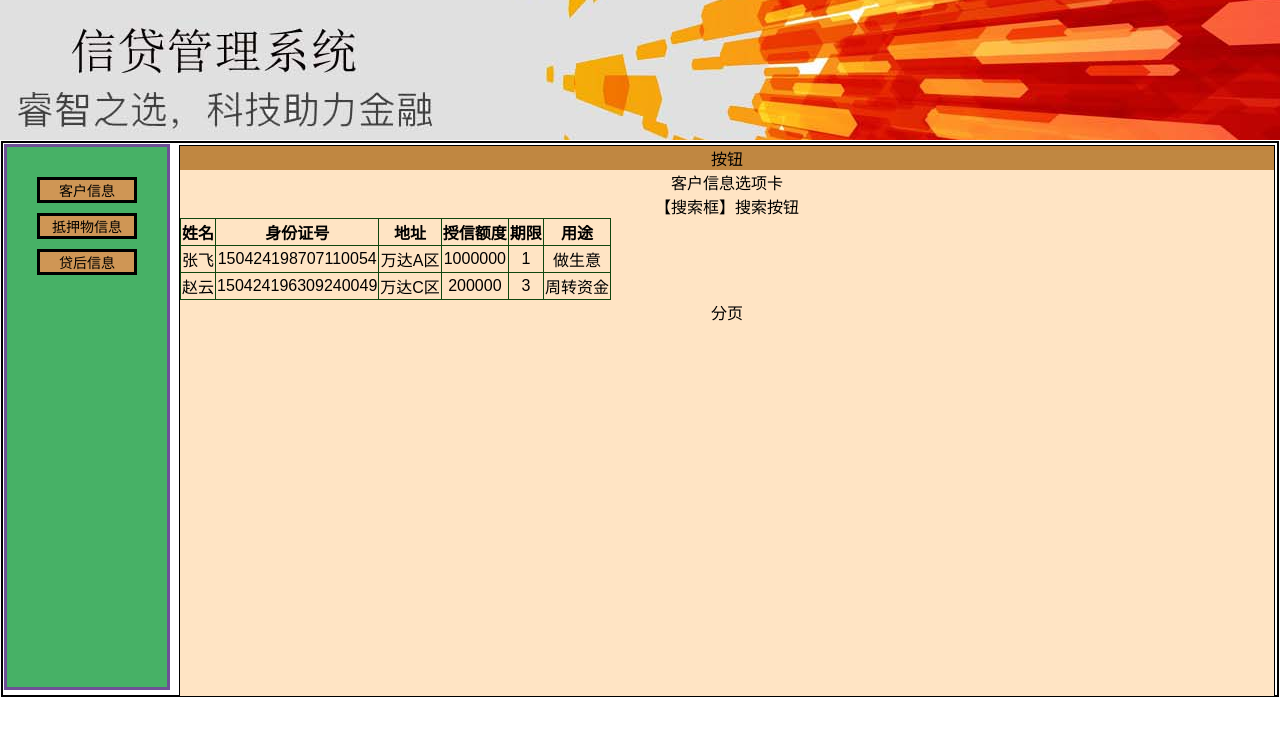
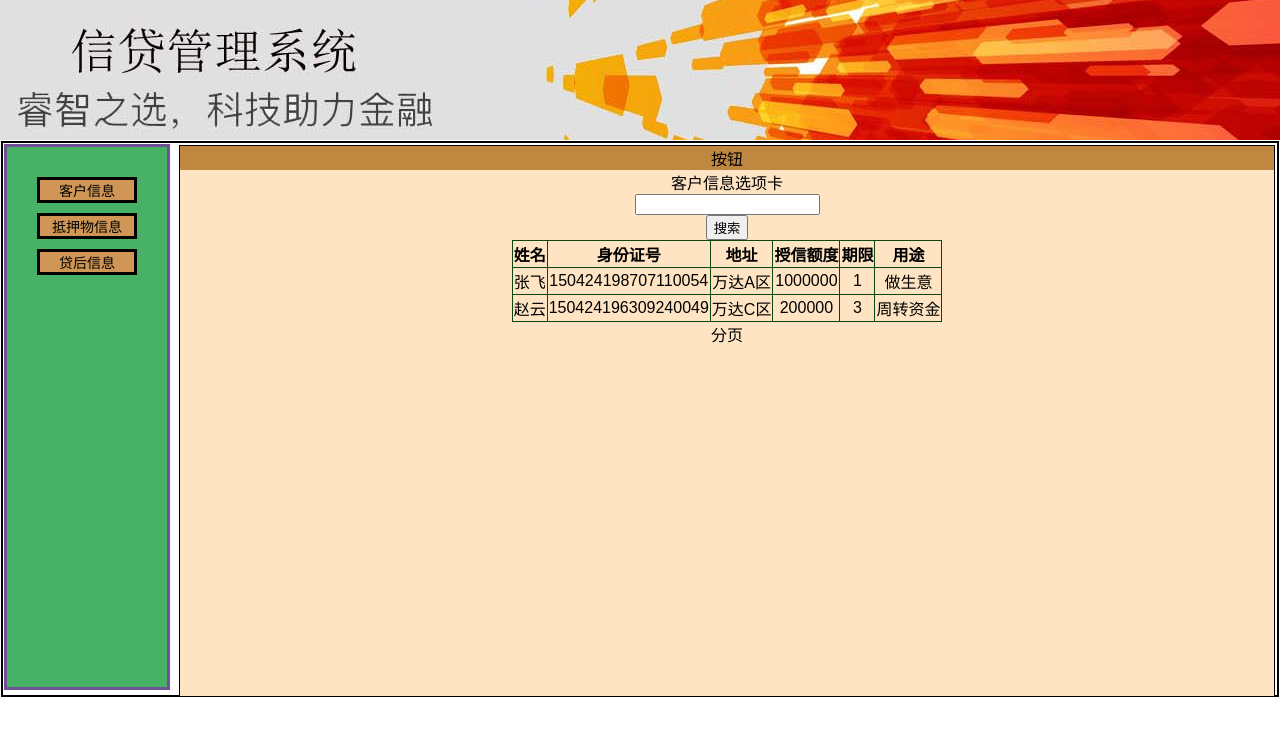
Before and after one commit to zpy007/react-cms, a React (Create React App) app: page / in a window 1280 px wide. Both pictures are taken after a click on the element "客户信息". Shown: the top 736 px of the page. Built offline with nearby package versions, Linux system fonts and the light colour scheme.

Commit message:
css调整

```diff
--- a/src/table/tablestyle.css
+++ b/src/table/tablestyle.css
@@ -2,3 +2,7 @@ table,tr,td,th{
     border-collapse: collapse;
     border: 1px solid rgb(15, 70, 15);
 }
+table{
+    position:relative;
+    margin:auto;
+}
--- a/src/tabs/aftercreditinfotab.js
+++ b/src/tabs/aftercreditinfotab.js
@@ -1,4 +1,5 @@
 import React,{Component} from 'react'
+import SearchComponent from './searchcomponent'
 import './tabstyle.css'
 
 var mockjson1={
@@ -49,7 +50,7 @@ export default class AftercreditInfoTab extends Component{
             <div>
                 <span>贷后信息选项卡</span>
                 <div>
-                    <div><span>【搜索框】搜索按钮</span></div>
+                    <SearchComponent/>
                     <div><span>数据表[姓名|身份证号|地址|电话|授信额度|期限|用途]</span></div>
                     <div><span>|___[首次贷后|日期[日期格式]](如已经检查，条目显示绿色)</span></div>
                     <div><span>|___[第一次贷后|日期[日期格式]](如已经检查，条目显示绿色)</span></div>
--- a/src/tabs/clientinfotab.js
+++ b/src/tabs/clientinfotab.js
@@ -1,5 +1,6 @@
 import React,{Component} from 'react'
 import TableContainer from '../table/tablecontainer';
+import SearchComponent from './searchcomponent'
 import './tabstyle.css'
 
 var mockColumns = [
@@ -40,7 +41,7 @@ export default class ClientInfoTab extends Component{
             <div>
                 <span>客户信息选项卡</span>
                 <div>
-                    <div><span>【搜索框】搜索按钮</span></div>
+                    <SearchComponent/>
                     <div className="table">
                     <TableContainer Columns={mockColumns}
                         Data={mockClientsData}/>
--- a/src/tabs/guaranteeinfotab.js
+++ b/src/tabs/guaranteeinfotab.js
@@ -1,4 +1,5 @@
 import React,{Component} from 'react'
+import SearchComponent from './searchcomponent'
 import './tabstyle.css'
 
 export default class GuaranteeInfoTab extends Component{
@@ -7,7 +8,7 @@ export default class GuaranteeInfoTab extends Component{
             <div>
                 <span>抵押物信息选项卡</span>
                 <div>
-                    <div><span>【搜索框】搜索按钮</span></div>
+                    <SearchComponent/>
                     <div><span>|数据表[借款人姓名|借款人身份证号|]</span></div>
                     <div><span>|___[抵押人姓名|抵押物证件编号|抵押物位置|]</span></div>
                     <div><span>|_____________|抵押物证件编号|抵押物位置|]</span></div>
--- /dev/null
+++ b/src/tabs/searchcomponent.js
@@ -0,0 +1,17 @@
+import React,{Component} from 'react'
+import './tabstyle.css'
+
+export default class SearchComponent extends Component{
+    render(){
+        return(
+            <div className="search-component">
+                <div className="search-input">
+                    <input type="text"/>
+                </div>
+                <div className="search-button">
+                    <button>搜索</button>
+                </div>
+            </div>
+        )
+    }
+}
--- a/src/tabs/tabstyle.css
+++ b/src/tabs/tabstyle.css
@@ -6,3 +6,15 @@
   top:0px;
   left:167px;
 }
+.search-component{
+  text-align: center;
+  width:100%;
+  position:relative;
+}
+.search-input{
+  content:输入姓名搜索;
+}
+
+.search-button{
+  position:relative;
+}
```
Lines whose indentation alone changed are shown as unchanged.
